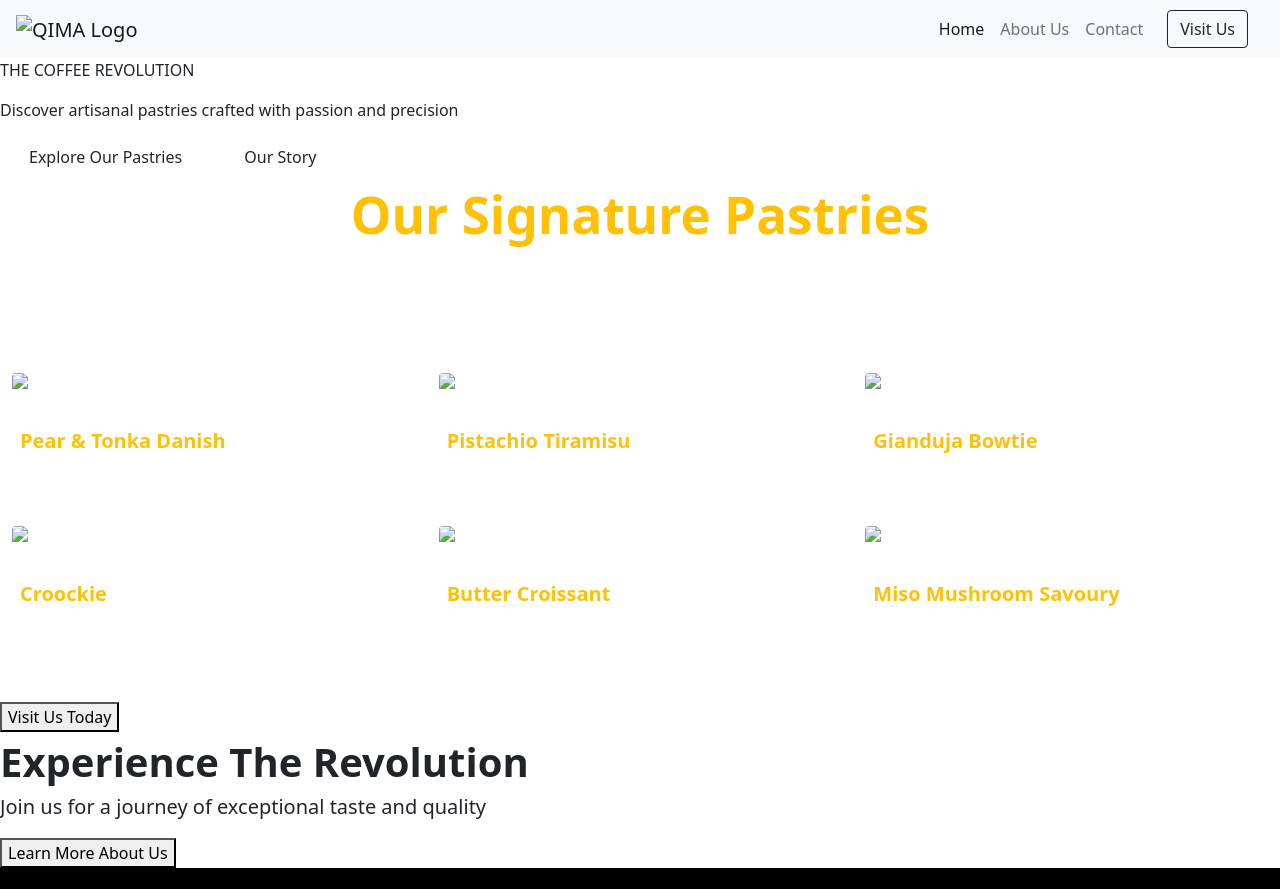
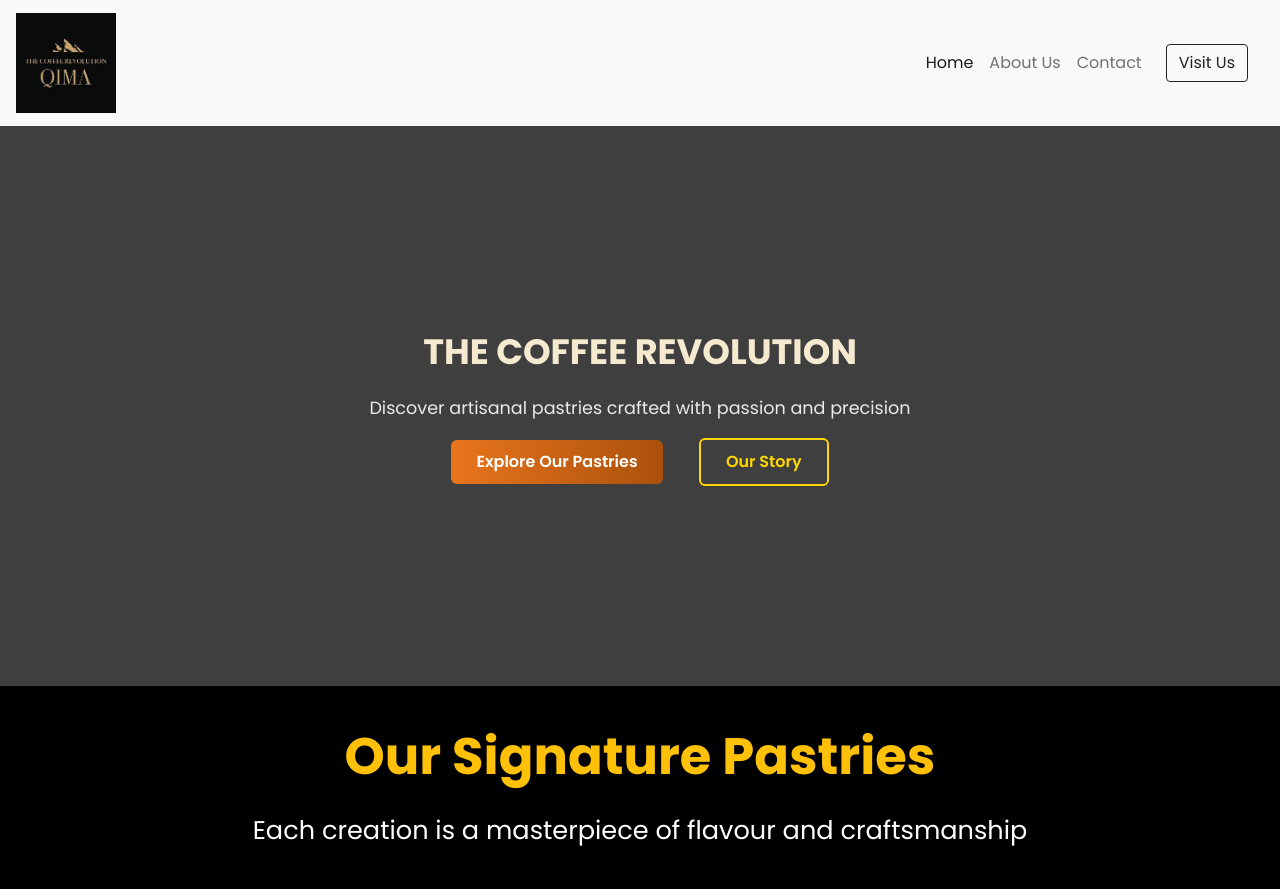
Before and after one commit to Manish123-cmd/QIMA-Cafe, a plain HTML site: page index.html in a window 1280 px wide. Shown: the top 889 px of the page. Drawn offline with nearby package versions, Linux system fonts and the light colour scheme; the site is published under a folder, as on GitHub Pages, so addresses that start at the root find nothing.

Commit message:
Fixed remaining pages for GitHub hosting

```diff
--- a/Files/CSS/AboutUs.css
+++ b/Files/CSS/AboutUs.css
@@ -13,7 +13,7 @@ body {
 .texture-bg {
   background:
     linear-gradient(to right, rgba(243, 235, 202, 0.92), rgba(243, 235, 202, 0.92)),
-    url('/Image/Texture.png');
+    url('../Image/Texture.png');
   background-size: cover;
   background-position: center;
   background-repeat: no-repeat;
--- a/index.html
+++ b/index.html
@@ -11,8 +11,8 @@
     integrity="sha384-EVSTQN3/azprG1Anm3QDgpJLIm9Nao0Yz1ztcQTwFspd3yD65VohhpuuCOmLASjC" crossorigin="anonymous">
   <link rel="stylesheet" href="https://cdn.jsdelivr.net/npm/bootstrap-icons@1.11.1/font/bootstrap-icons.css">
 
-  <link rel="icon" type="img/jpg" href="../Image/Qima_Logo.jpeg">
-  <link rel="stylesheet" href="../Files/CSS/style.css">
+  <link rel="icon" type="img/jpg" href="Files/Image/Qima_Logo.jpeg">
+  <link rel="stylesheet" href="Files/CSS/style.css">
   <link href="https://fonts.googleapis.com/css2?family=Poppins:wght@300;400;500;600;700&display=swap"
     rel="stylesheet">
 </head>
@@ -22,7 +22,7 @@
   <header>
     <nav class="navbar navbar-expand-lg navbar-light bg-light px-3">
       <a class="navbar-brand" href="#">
-        <img src="../Files/Image/Qima_Logo.jpeg" width="100" height="100" alt="QIMA Logo">
+        <img src="Files/Image/Qima_Logo.jpeg" width="100" height="100" alt="QIMA Logo">
       </a>
       <button class="navbar-toggler" type="button" data-bs-toggle="collapse" data-bs-target="#navbarNav"
         aria-controls="navbarNav" aria-expanded="false" aria-label="Toggle navigation">
@@ -34,13 +34,13 @@
             <a class="nav-link active" href="index.html">Home</a>
           </li>
           <li class="nav-item">
-            <a class="nav-link" href="../Files/HTML/AboutUs.html">About Us</a>
+            <a class="nav-link" href="Files/HTML/AboutUs.html">About Us</a>
           </li>
           <li class="nav-item">
-            <a class="nav-link" href="../Files/HTML/Contact.html">Contact</a>
+            <a class="nav-link" href="Files/HTML/Contact.html">Contact</a>
           </li>
           <li class="nav-item">
-            <a class="btn btn-outline-dark mx-3" href="../Files/HTML/Contact.html">Visit Us</a>
+            <a class="btn btn-outline-dark mx-3" href="Files/HTML/Contact.html">Visit Us</a>
           </li>
         </ul>
       </div>
@@ -56,7 +56,7 @@
       </div>
       <div class="herobutton">
         <a class="btn button mx-3" href="#pastrycontainer">Explore Our Pastries</a>
-        <a class="btn btn-outline-coffee mx-3" href="../Files/HTML/AboutUs.html">Our Story</a>
+        <a class="btn btn-outline-coffee mx-3" href="Files/HTML/AboutUs.html">Our Story</a>
       </div>
     </div>
 
@@ -72,7 +72,7 @@
         <!-- Row 1 -->
         <div class="col-sm-6 col-md-4">
           <div class="pastry-card">
-            <img src="../Files//Image/Pear_Tonka_Danish.jpg" class="img-fluid rounded-top" alt="Pear & Tonka Danish">
+            <img src="Files//Image/Pear_Tonka_Danish.jpg" class="img-fluid rounded-top" alt="Pear & Tonka Danish">
             <div class="rating">
               <i class="bi bi-star-fill"></i><i class="bi bi-star-fill"></i><i class="bi bi-star-fill"></i><i
                 class="bi bi-star-fill"></i><i class="bi bi-star"></i><span>4.0 / 5</span>
@@ -84,7 +84,7 @@
 
         <div class="col-sm-6 col-md-4">
           <div class="pastry-card">
-            <img src="../Files/Image/Pistachio_Tiramisu.jpg" class="img-fluid rounded-top" alt="Pistachio Tiramisu">
+            <img src="Files/Image/Pistachio_Tiramisu.jpg" class="img-fluid rounded-top" alt="Pistachio Tiramisu">
             <div class="rating">
               <i class="bi bi-star-fill"></i><i class="bi bi-star-fill"></i><i class="bi bi-star-fill"></i><i
                 class="bi bi-star-fill"></i><i class="bi bi-star"></i><span>4.0 / 5</span>
@@ -96,7 +96,7 @@
 
         <div class="col-sm-6 col-md-4">
           <div class="pastry-card">
-            <img src="../Files/Image/Gianduja_Bowtie.jpg" class="img-fluid rounded-top" alt="Gianduja Bowtie">
+            <img src="Files/Image/Gianduja_Bowtie.jpg" class="img-fluid rounded-top" alt="Gianduja Bowtie">
             <div class="rating">
               <i class="bi bi-star-fill"></i><i class="bi bi-star-fill"></i><i class="bi bi-star-fill"></i><i
                 class="bi bi-star-fill"></i><i class="bi bi-star"></i><span>4.0 / 5</span>
@@ -109,7 +109,7 @@
         <!-- Row 2 -->
         <div class="col-sm-6 col-md-4">
           <div class="pastry-card">
-            <img src="../Files/Image/Croockie.jpg" class="img-fluid rounded-top" alt="Croockie">
+            <img src="Files/Image/Croockie.jpg" class="img-fluid rounded-top" alt="Croockie">
             <div class="rating">
               <i class="bi bi-star-fill"></i><i class="bi bi-star-fill"></i><i class="bi bi-star-fill"></i><i
                 class="bi bi-star-fill"></i><i class="bi bi-star"></i><span>4.0 / 5</span>
@@ -121,7 +121,7 @@
 
         <div class="col-sm-6 col-md-4">
           <div class="pastry-card">
-            <img src="../Files/Image/Butter_Crossaints.jpg" class="img-fluid rounded-top" alt="Butter Croissant">
+            <img src="Files/Image/Butter_Crossaints.jpg" class="img-fluid rounded-top" alt="Butter Croissant">
             <div class="rating">
               <i class="bi bi-star-fill"></i><i class="bi bi-star-fill"></i><i class="bi bi-star-fill"></i><i
                 class="bi bi-star-fill"></i><i class="bi bi-star"></i><span>4.0 / 5</span>
@@ -133,7 +133,7 @@
 
         <div class="col-sm-6 col-md-4">
           <div class="pastry-card">
-            <img src="../Files/Image/Miso_Mushroom_Savoury.jpg" class="img-fluid rounded-top" alt="Miso Mushroom Savoury">
+            <img src="Files/Image/Miso_Mushroom_Savoury.jpg" class="img-fluid rounded-top" alt="Miso Mushroom Savoury">
             <div class="rating">
               <i class="bi bi-star-fill"></i><i class="bi bi-star-fill"></i><i class="bi bi-star-fill"></i><i
                 class="bi bi-star-fill"></i><i class="bi bi-star"></i><span>4.0 / 5</span>
@@ -147,14 +147,14 @@
 
     <!-- ======= BUTTON SECTION ======= -->
     <div class="classicbutton">
-    <a href="../Files/HTML/Contact.html"><button type="button">Visit Us Today</button></a>
+    <a href="Files/HTML/Contact.html"><button type="button">Visit Us Today</button></a>
     </div>
 
     <!-- ======= BROWN SECTION ======= -->
     <div class="brownsection">
       <p class="fw-bold fs-1 m-0">Experience The Revolution</p>
       <p class="fs-5 p-0">Join us for a journey of exceptional taste and quality</p>
-      <a href="../Files/HTML/AboutUs.html"><button type="button">Learn More About Us</button></a>
+      <a href="Files/HTML/AboutUs.html"><button type="button">Learn More About Us</button></a>
     </div>
   </main>
 
@@ -163,14 +163,14 @@
     <div class="container">
       <div class="row text-center text-md-start">
         <div class="col-12 col-md-3 mb-3">
-          <img src="../Files/Image/Qima_Logo.jpeg" width="100" height="100" class="mb-2">
+          <img src="Files/Image/Qima_Logo.jpeg" width="100" height="100" class="mb-2">
           <p>The Coffee Revolution</p>
         </div>
         <div class="col-6 col-md-3 mb-3">
           <p class="fw-bold text-warning">Quick Links</p>
           <a class="text-light text-decoration-none" href="index.html"><p>Home</p></a>
-          <a class="text-light text-decoration-none" href="../Files/HTML/AboutUs.html"><p>About Us</p></a>
-          <a class="text-light text-decoration-none" href="../Files/HTML/Contact.html"><p>Contact</p></a>
+          <a class="text-light text-decoration-none" href="Files/HTML/AboutUs.html"><p>About Us</p></a>
+          <a class="text-light text-decoration-none" href="Files/HTML/Contact.html"><p>Contact</p></a>
         </div>
         <div class="col-6 col-md-3 mb-3">
           <p class="fw-bold text-warning">Address</p>
```
